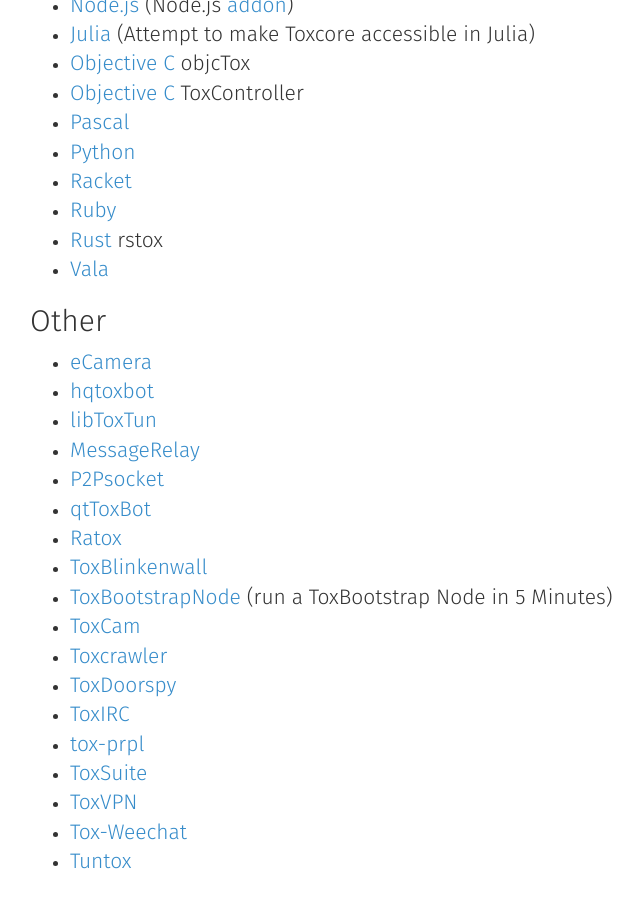
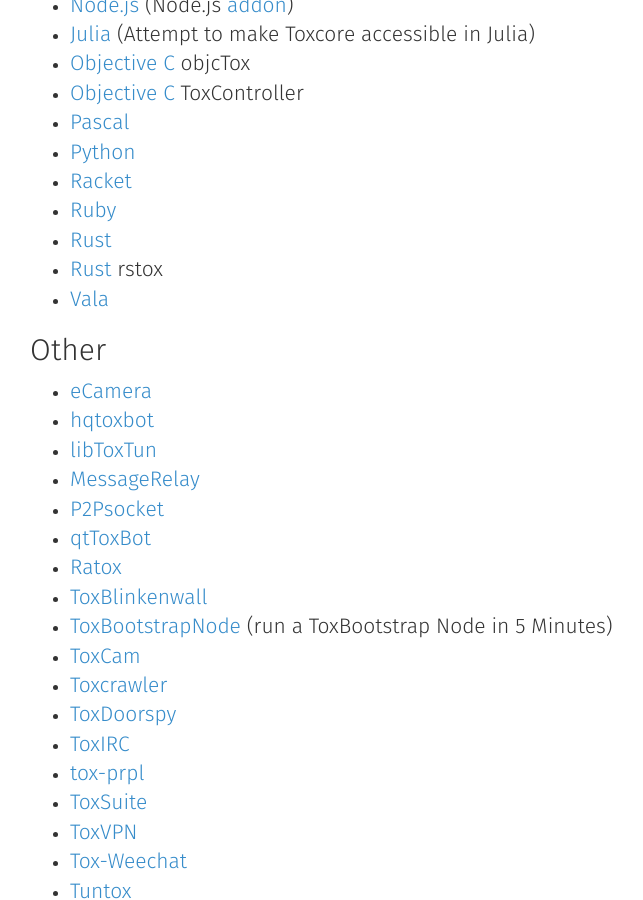
Before and after one commit to TokTok/website, a Jekyll site: the page built from toktok/integrations.md, in a window 1280 px wide and 900 px high, scrolled down 1996 px. Shown: the whole window, without its empty margins (40-683 px from the left). Built offline with Jekyll 4.4.1, drawn with Linux system fonts in a browser that asks for light colours; nearby versions of some CDN libraries.

Commit message:
add actual rust bindings to integrations page.

```diff
--- a/toktok/integrations.md
+++ b/toktok/integrations.md
@@ -89,6 +89,7 @@ yourself to this page.
 *   [Python](https://github.com/TokTok/py-toxcore-c)
 *   [Racket](https://github.com/lehitoskin/libtoxcore-racket)
 *   [Ruby](https://github.com/toxon/tox.rb)
+*   [Rust](https://github.com/tox-rs/tox)
 *   [Rust](https://github.com/tox-rs/rstox) rstox
 *   [Vala](https://github.com/naxuroqa/vala-toxcore-c)
 
```
